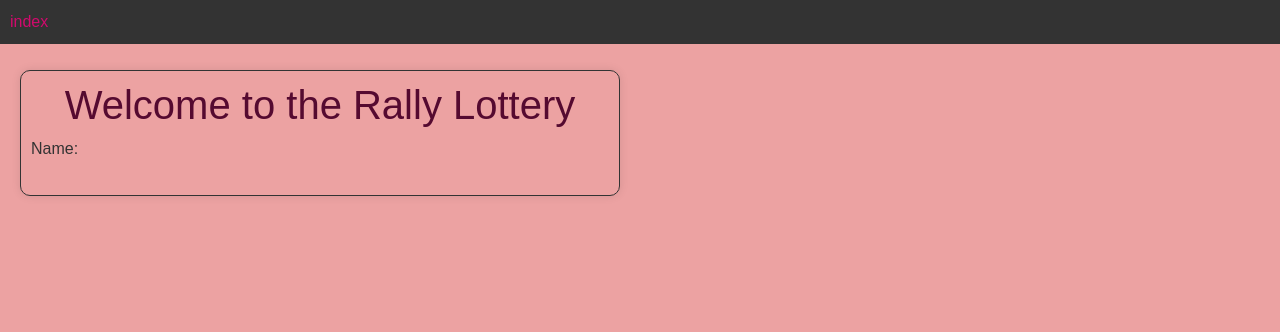
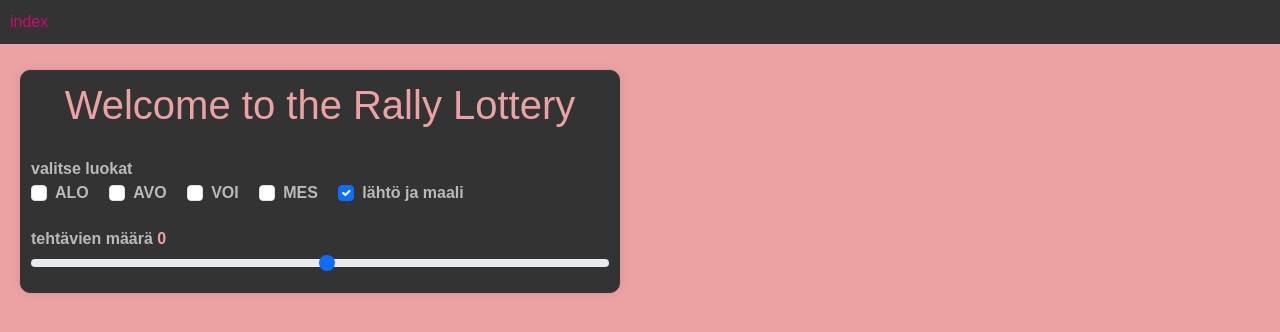
Before and after one commit to Siirie/html-exercises, a plain HTML site: page rally_lottery.html in a window 1280 px wide. Drawn offline with nearby package versions, Linux system fonts and the light colour scheme.

Commit message:
lisää style2 lottery lomakkeen luokka ja pituus

```diff
--- a/rally_lottery.html
+++ b/rally_lottery.html
@@ -30,9 +30,46 @@
 <div class="content-50">
     <div class="inner_box">
         <h1>Welcome to the Rally Lottery</h1>
-        <form action="https://example.com/submit" method="post">
-        <div class="mb-3">
-        <label for="name" class="form-label">Name:</label>
+        <form>
+            <div class="form-group">
+                <label for="luokka" class="space_above">valitse luokat</label>
+              </div>
+              <div class="form-check form-check-inline">
+                <input class="form-check-input" type="checkbox" id="luokka" value="1">
+                <label class="form-check-label" for="luokka">ALO</label>
+              </div>
+              <div class="form-check form-check-inline">
+                <input class="form-check-input" type="checkbox" id="luokka" value="2">
+                <label class="form-check-label" for="luokka">AVO</label>
+              </div>
+              <div class="form-check form-check-inline">
+                <input class="form-check-input" type="checkbox" id="luokka" value="3">
+                <label class="form-check-label" for="luokka">VOI</label>
+              </div>
+              <div class="form-check form-check-inline">
+                <input class="form-check-input" type="checkbox" id="luokka" value="4">
+                <label class="form-check-label" for="luokka">MES</label>
+              </div>
+              <div class="form-check form-check-inline">
+                <input class="form-check-input" type="checkbox" id="luokka" value="0" checked>
+                <label class="form-check-label" for="luokka">lähtö ja maali</label>
+              </div>
+              <div class="form-group">
+                <label for="pituus" class="space_above">tehtävien määrä</label>
+                <span id="pituus-value" class="pink_txt">0</span>
+            </div>
+            <input
+                type="range"
+                class="form-range"
+                id="pituus"
+                min="1"
+                max="40"
+                oninput="document.getElementById('pituus-value').textContent = event.target.value">
+
+
+        </form>
+
+
     </div>
 </div>
 
@@ -49,5 +86,6 @@
         integrity="sha384-BBtl+eGJRgqQAUMxJ7pMwbEyER4l1g+O15P+16Ep7Q9Q+zqX6gSbd85u4mG4QzX+"
         crossorigin="anonymous"
     ></script>
+    <script src="https://cdnjs.cloudflare.com/ajax/libs/jquery/3.3.1/jquery.min.js"></script>
 </body>
 </html>
--- a/style2.css
+++ b/style2.css
@@ -7,7 +7,7 @@ body {
 }
 
 h1 {
-    color: #550a30;
+    color:#d10a6d;
     text-align: center;
 }
 
@@ -59,5 +59,20 @@ link {
     padding: 10px;
     margin: 20px;
 box-shadow: 0 0 10px rgba(0, 0, 0, 0.1);
+    background-color: #333;
+    color:#bbbaba;
+    font-weight: bold;
+}
 
+/*div fontit*/
+.inner_box h1, h2 {
+    color: #eca2a2;
+    text-align: center;
 }
+
+.space_above {
+    margin-top: 20px;
+}
+.pink_txt {
+    color: #eca2a2;
+}
```
